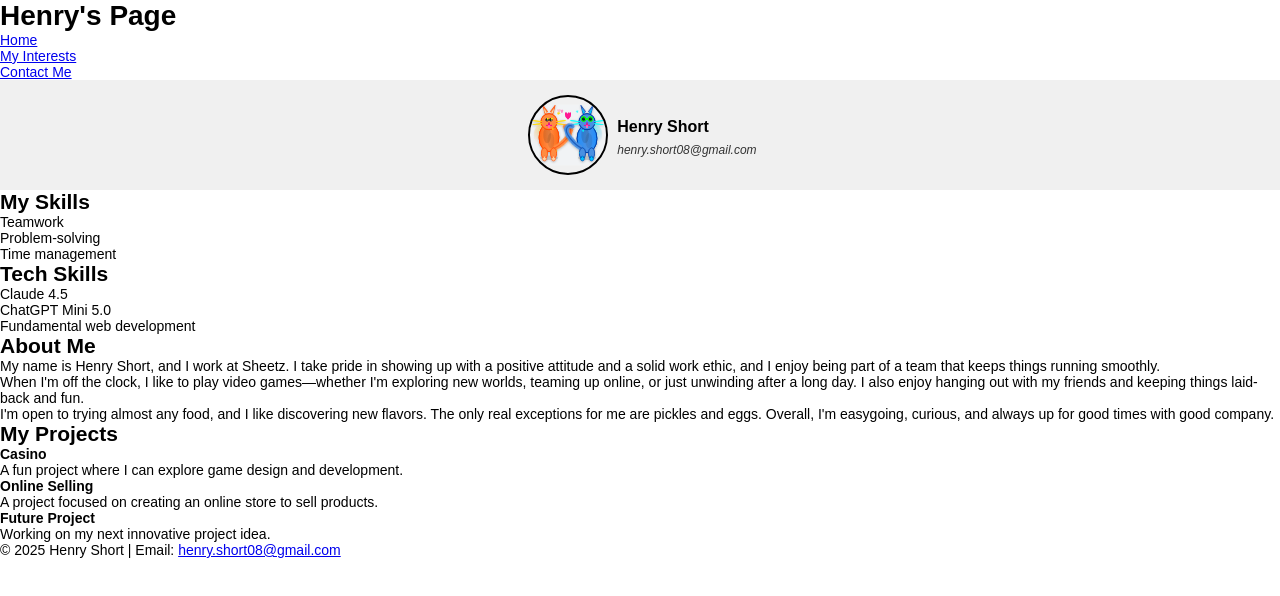
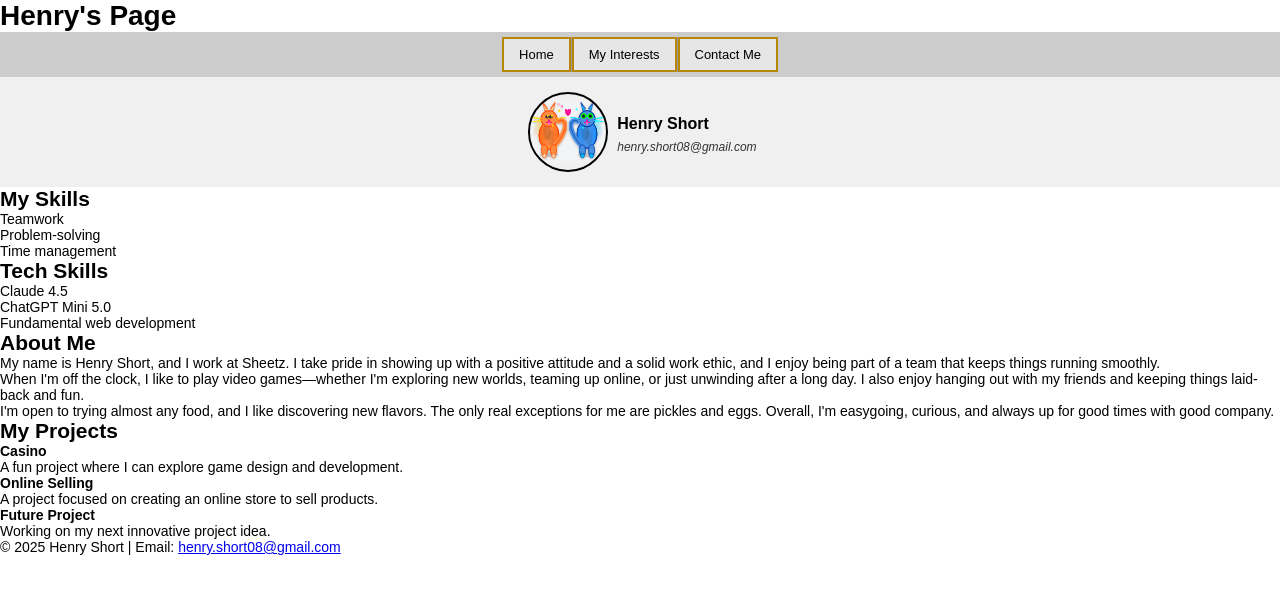
Before and after one commit to Henry6197/PP, a plain HTML site: page index.html in a window 1280 px wide. Drawn offline with Linux system fonts and the light colour scheme.

Commit message:
navbar added 1

```diff
--- a/style.css
+++ b/style.css
@@ -56,3 +56,46 @@ body {
   font-size: 12px;
   color: #333;
 }
+
+/* ===== NAVIGATION BAR SECTION ===== */
+/* Navigation container */
+nav {
+  background: #ccc;
+  padding: 5px 0;
+}
+
+/* Horizontal navigation bar list */
+.navbar {
+  list-style-type: none; /* Removes bullets */
+  margin: 0;
+  padding: 0;
+  display: flex; /* Creates horizontal layout */
+  justify-content: center;
+  flex-wrap: wrap; /* Wraps on smaller screens */
+}
+
+/* Navigation list items with separators */
+.navbar li {
+  border-right: 1px solid #999;
+}
+
+.navbar li:last-child {
+  border-right: none; /* Remove border on last item */
+}
+
+/* Navigation links */
+.navbar a {
+  display: block;
+  padding: 8px 15px;
+  color: #000;
+  text-decoration: none;
+  font-size: 13px;
+  background: #e6e6e6;
+  border: 2px solid #b8860b; /* Brand color border */
+}
+
+/* Navigation link hover effect */
+.navbar a:hover {
+  background: #b8860b;
+  color: #fff;
+}
```
